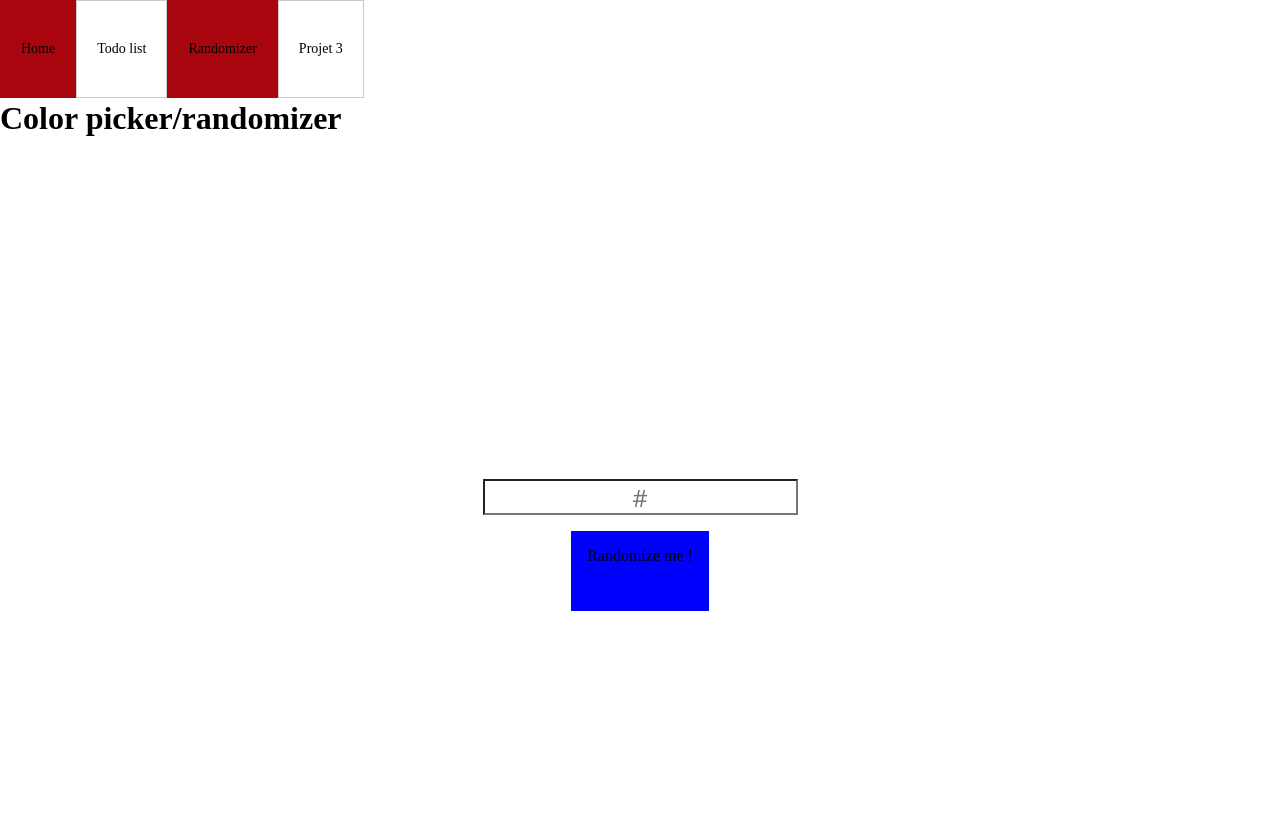
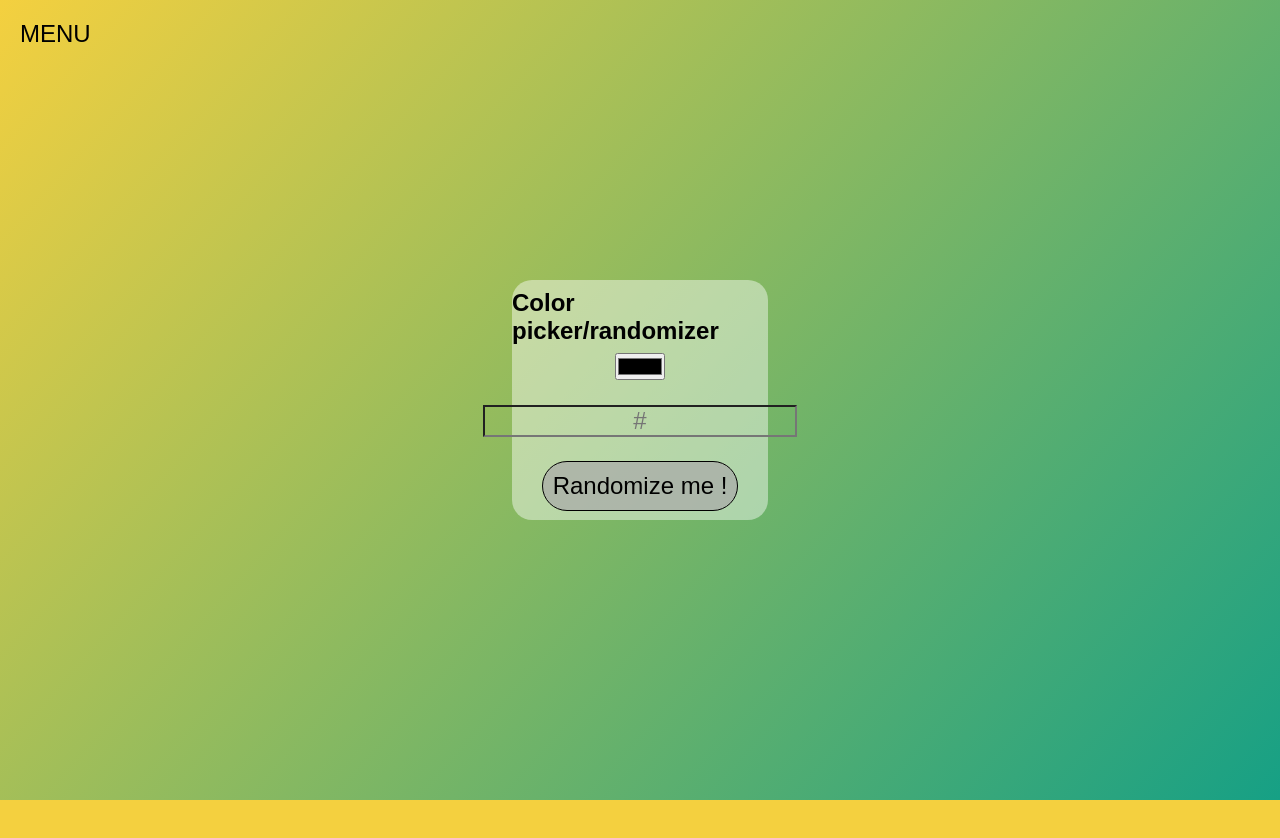
Before and after one commit to Skydaw/Js-Project, a plain HTML site: page rando.html in a window 1280 px wide. After the commit the page ends 800 px from the top, so only its background shows below. Drawn offline with Linux system fonts and the light colour scheme; a web font is replaced by a local one.

Commit message:
Merge branch 'master' of https://github.com/Skydaw/Js-Project

```diff
--- a/assets/css/stylerando.css
+++ /dev/null
@@ -1,65 +0,0 @@
-* {
-    margin: 0;
-    padding: 0;
-    font-family: "slick";
-    text-decoration: none;
-    color: black;
-    list-style: none;
-    overflow-x: hidden;
-  }
-
-  header {
-    height: 100px;
-    width: 100%;
-    background-color: white;
-    position: relative;
-  }
-  header .navbar {
-    position: absolute;
-    display: flex;
-    align-items: center;
-    justify-content: center;
-  }
-  header .navbar div {
-    text-align: center;
-    padding: 40px 20px 40px 20px;
-    text-decoration: none;
-    font-size: 14px;
-    border: #cacaca 1px solid;
-  }
-  header .navbar div:hover {
-    background-color: #a8050e;
-    border-color: #a8050e;
-    color: white;
-    cursor: pointer;
-  }
-  header .navbar .active {
-    background-color: #a8050e;
-    border-color: #a8050e;
-    color: white;
-  }
-  .container{
-    display:flex;
-    flex-direction: column;
-    justify-content:center;
-    align-items:center;
-    height:100vh;
-}
-/* TEMPLATE DE LA SECTION CENTRALE TODO */
-
-#color-input{
-    margin:1rem;
-    height:2rem;
-    background-color:var(--bg-secondary);
-    color:var(--text-secondary);
-    font-size:1.5rem;
-    font-family:'Open Sans',sans-serif;
-    text-align:center;
-}
-
-#color-button{
-    padding:1rem;
-    height:3rem;
-    background-color:blue;
-    color:var(--text-primary);
-}
--- a/assets/js/script.js
+++ b/assets/js/script.js
@@ -5,18 +5,6 @@ const btn_del=document.querySelector('.btn_del')
 
 
 
-<<<<<<< HEAD
-// todoList.addEventListener('click',createEventDel)
-
-// function createEventDel(){
-//     const btn_del=document.querySelector('.del_task');
-
-//     btn_del.addEventListener('click',function(e){
-
-//     })
-// }
-
-=======
 todoList.addEventListener('click',(e)=>{
     const button=e.target
     if (button.classList.contains('del_task')){
@@ -27,7 +15,6 @@ todoList.addEventListener('click',(e)=>{
         button.remove();
     }
 })
->>>>>>> 807012545e1fa26b2789766c0c006efeb41f69fb
 btn_add.addEventListener('click',(e)=>{
     if (task.value==''){
         window.alert(`vous n'avez pas rempli le champs obligatoires`)
@@ -55,25 +42,15 @@ btn_add.addEventListener('click',(e)=>{
     const val_task=document.createElement('div');
     val_task.className='val_task';
     val_task.textContent='V';
-<<<<<<< HEAD
-=======
 
->>>>>>> 807012545e1fa26b2789766c0c006efeb41f69fb
     todoList.appendChild(todo);
     todo.appendChild(todoTask);
     todo.appendChild(btn_task);
     btn_task.appendChild(val_task);
     btn_task.appendChild(del_task);
-    // task.value='';
+    task.value='';
     }
 });
-<<<<<<< HEAD
-
-
-
-
-=======
->>>>>>> 807012545e1fa26b2789766c0c006efeb41f69fb
 
 
 btn_del.addEventListener('click',(e)=>{
--- a/assets/js/scriptRando.js
+++ b/assets/js/scriptRando.js
@@ -1,38 +1,26 @@
 // Initialisation de nos sélecteurs
 const randomColor = document.querySelector('#color-button');
-const bgColor = document.querySelector('main');
-const inputColor = document.querySelector('#color-input')
+const bgColor = document.querySelector('.container');
+const inputColor = document.querySelector('#color-input');
+const colorInput = document.querySelector('#color')
+
 
 const hexArray = [0,1,2,3,4,5,6,7,8,9,"A","B","C","D","E","F"];
 
+
+// boutton randomizer coleur
 randomColor.addEventListener('click', (e) => {
     const colorPicked = [];
-    const btnColorPicked=[];
-
     for(let i = 0; i<6; i++){
         let pickColor = hexArray[Math.floor(Math.random()*hexArray.length)];
         colorPicked.push(pickColor);
     }
-    for(let i = 0; i<6; i++){
-        let pickColor = hexArray[Math.floor(Math.random()*hexArray.length)];
-        btnColorPicked.push(pickColor);
-    }
-
-    colorHex = `#${colorPicked.join('')}`;
-    btnHex  = `#${btnColorPicked.join('')}`;
-
-    bgColor.style.backgroundColor = colorHex;
-    randomColor.style.backgroundColor = btnHex;
+    colorHex = `${colorPicked.join('')}`;
+    bgColor.style.backgroundColor = `#${colorHex}`;
+    inputColor.value= `${colorHex}`
 });
 
-
-// inputColor.addEventListener('keyup',(e)=>{
-//     const userInput = inputColor.value;
-//     if(userInput.length===3||userInput.length===6){
-//         console.log("yop")
-//         bgColor.style.background = `#${userInput}`
-//     }
-// })
+// champs pour entrer la valeur hexadecimale
 inputColor.addEventListener('keyup',(e)=>{
     const userInput = inputColor.value
     if( userInput.length === 6){
@@ -42,3 +30,12 @@ inputColor.addEventListener('keyup',(e)=>{
         inputColor.style.border=`2px solid red`;
     }
 })
+// choix de la couleur
+colorInput.addEventListener('input',()=>{
+    const color =colorInput.value
+    const out =color.substring(1,color.length)
+    inputColor.value= out
+    bgColor.style.backgroundColor= color
+
+
+})
--- a/assets/scss/_fonts.scss
+++ b/assets/scss/_fonts.scss
@@ -0,0 +1,16 @@
+/* latin-ext */
+@font-face {
+    font-family: 'Lato';
+    font-style: normal;
+    font-weight: 400;
+    src: url(https://fonts.gstatic.com/s/lato/v17/S6uyw4BMUTPHjxAwXjeu.woff2) format('woff2');
+    unicode-range: U+0100-024F, U+0259, U+1E00-1EFF, U+2020, U+20A0-20AB, U+20AD-20CF, U+2113, U+2C60-2C7F, U+A720-A7FF;
+  }
+  /* latin */
+  @font-face {
+    font-family: 'Lato';
+    font-style: normal;
+    font-weight: 400;
+    src: url(https://fonts.gstatic.com/s/lato/v17/S6uyw4BMUTPHjx4wXg.woff2) format('woff2');
+    unicode-range: U+0000-00FF, U+0131, U+0152-0153, U+02BB-02BC, U+02C6, U+02DA, U+02DC, U+2000-206F, U+2074, U+20AC, U+2122, U+2191, U+2193, U+2212, U+2215, U+FEFF, U+FFFD;
+  }
--- a/assets/scss/_general_setting.scss
+++ b/assets/scss/_general_setting.scss
@@ -1,9 +1,10 @@
 *{
     margin: 0;
     padding: 0;
-    font-family: 'slick';
     text-decoration: none;
     color: black;
     list-style: none;
-    overflow-x:hidden;
+    box-sizing: border-box;
+    font-family: 'Lato', sans-serif;
+
 }
--- a/assets/scss/_header.scss
+++ b/assets/scss/_header.scss
@@ -1,35 +1,60 @@
-header{
-    height:100px;
-    width: 100%;
-    background-color: white;
-    position: relative;
 
-    .navbar{
-        position: absolute;
-        display: flex;
-        align-items: center;
-        justify-content:center;
+.menu {
+  text-transform: uppercase;
+  color: black;
+  display: flex;
+  cursor: pointer;
+  position: absolute;
+  top: 20px;
+  left: 20px;
+  flex-direction: column;
+  font-size: 1.5rem;
+}
 
+.label {
+  display: inline-block;
+  cursor: pointer;
+}
+.spacer {
+  display: inline-block;
+  width: 80px;
+  margin-right: 15px;
+  margin-top: 10px;
+  vertical-align: middle;
+  cursor: pointer;
+  position: relative;
+}
+.spacer:before {
+  content: "";
+  position: absolute;
+  border-bottom: 1px solid black;
+  height: 1px;
+  width: 0%;
+  transition: width 0.25s ease;
+}
+.item {
+  position: relative;
+  display: inline-block;
+  margin-top: 5px   ;
 
-        div {
-            text-align: center;
-            padding: 40px 20px 40px 20px;
-            text-decoration: none;
-            font-size: 14px;
-            border:$gris 1px solid;
-        }
-        div:hover{
-            background-color: $rouge;
-            border-color: $rouge;
-            color: white;
-            cursor: pointer;
-        }
-        .active{
-            background-color: $rouge;
-            border-color: $rouge;
-            color: white;
+  top: 10px;
+  opacity: 0;
+  transition: opacity 0.5s ease, top 0.5s ease;
+  transition-delay: 0;
+}
+a {
+  transition: all 0.5s ease;
+}
 
-        }
-
-        }
+.item:hover a {
+  color: #ff0000;
+  background-color: rgba(145, 145, 145, 0.26);
 }
+.menu:hover .spacer:before {
+  width: 100%;
+  transition-delay: 0s;
+}
+.menu:hover .item {
+  opacity: 1;
+  top: 0px;
+ }
--- a/assets/scss/_main.scss
+++ b/assets/scss/_main.scss
@@ -1,5 +1,9 @@
-body{
-    width: 100vw;
-    height: 100vh;
-    background:linear-gradient(to left, #eb22e1, #dfdb05b9, #eb22e1);
-}
+body {
+
+    background-color: #F4D03F;
+    background-image: linear-gradient(132deg, #F4D03F 0%, #16A085 100%);
+        color: black;
+    font-family: 'Lato', sans-serif;
+    width: auto;
+    height: auto;
+  }
--- a/assets/scss/_randomizer.scss
+++ b/assets/scss/_randomizer.scss
@@ -0,0 +1,41 @@
+
+  .container{
+    display:flex;
+    flex-direction: column;
+    justify-content:center;
+    align-items:center;
+    height:100vh;
+}
+.little_container{
+    display:flex;
+    flex-direction: column;
+    justify-content:space-evenly;
+    align-items:center;
+    height: 30vh;
+    width: 20vw;
+    background-color: rgba(255, 255, 255, 0.438);
+    border-radius:20px;
+}
+/* TEMPLATE DE LA SECTION CENTRALE TODO */
+
+#color-input{
+    margin:1rem;
+    height:2rem;
+    background-color:var(--bg-secondary);
+    color:var(--text-secondary);
+    font-size:1.5rem;
+    text-align:center;
+}
+
+#color-button{
+    background-color: rgba(169, 169, 169, 0.699);
+    border-radius:25px;
+    font-size:1.5rem;
+    padding: 10px;
+    border: black 1px solid;
+}
+#color-button:hover{
+    cursor: pointer;
+    border: white 1px solid;
+    color: white;
+}
--- a/assets/scss/_todo.scss
+++ b/assets/scss/_todo.scss
@@ -1,8 +1,7 @@
 .todoList{
-    margin-top: 5%;
     width:60%;
-    height:50vh;
-    @include center;
+    height:80vh;
+    margin: 5% 20%;
     background-color: rgba(255, 255, 255, 0.438);
     border-radius:20px;
     h1{
@@ -67,16 +66,22 @@
         height: 50px;
         margin: 5px auto;
         align-items: center;
-        justify-content:space-around;
+        justify-content:space-between;
         display: flex;
         font-size: 2em;
         background:linear-gradient(to left, #00e0fd, #15ff00);
         border-radius: 20px;
+        div:first-child{
+            margin-left: 20px;
+        }
     }
+
     .btn_task{
         display: flex;
         justify-content:center;
+        margin-right:20px ;
     }
+
     .del_task{
         background-color: red;
         width: 40px;
--- a/rando.html
+++ b/rando.html
@@ -4,26 +4,32 @@
     <!-- ./assets/libs/dart-sass/sass ./assets/scss/style.scss ./assets/css/style.css --watch -->
     <meta charset="UTF-8">
     <meta name="viewport" content="width=device-width, initial-scale=1.0">
-    <link rel="stylesheet" href="assets/css/stylerando.css">
+
+    <link rel="stylesheet" href="assets/css/style.css">
     <script src="assets/js/scriptRando.js" defer></script>
 
     <title>Projet JS</title>
 </head>
-<body class='body_rando'>
+<body>
 <header>
-    <div class="navbar">
-        <div><a href="index.html">Home</a></div>
-        <div><a href="todolist.html"> Todo list</a></div>
-        <div class="active"><a href="Rando.html">Randomizer</a></div>
-        <div>Projet 3</div>
-    </div>
+    <div class="menu">
+        <div class="label">Menu</div>
+        <div class="spacer"></div>
+        <div class="item"><a href="todolist.html">Todo List</a></div>
+        <div class="item"><a href="rando.html">Color Randomizer</a></div>
+        <div class="item"><a href="">Prochain projet</a></div>
+        <div class="item"><a href="">Prochain projet</a></div>
+        <div class="item"><a href="">Prochain projet</a></div>
+      </div>
 </header>
-<main>
-    <h1>Color picker/randomizer</h1>
     <section class="container">
-        <input type="text" name="colorInput" id="color-input" placeholder="#">
-        <div id="color-button">Randomize me !</div>
+        <div class="little_container">
+            <h1>Color picker/randomizer</h1>
+            <input type="color" id="color">
+            <input type="text" name="colorInput" id="color-input" placeholder="#">
+
+            <div id="color-button">Randomize me !</div>
+        </div>
     </section>
-</main>
 </body>
 </html>
```
Also changed, not shown: index.html (+9 -5 lines), todolist.html (+12 -7 lines), assets/css/style.css, 1 other file.
